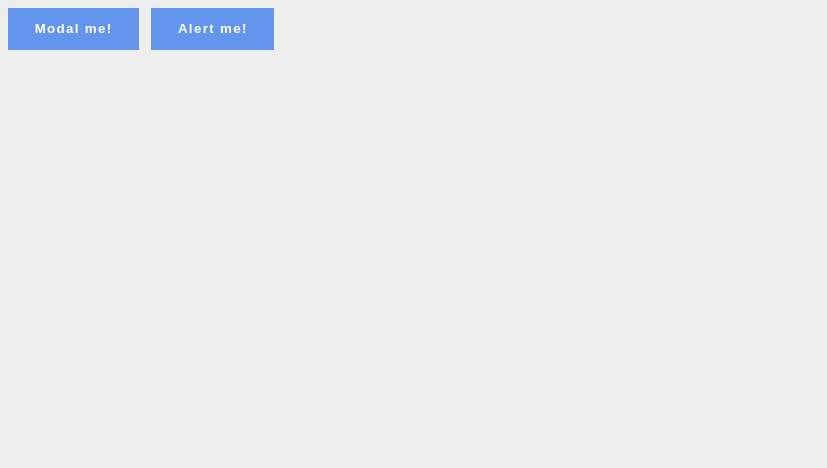
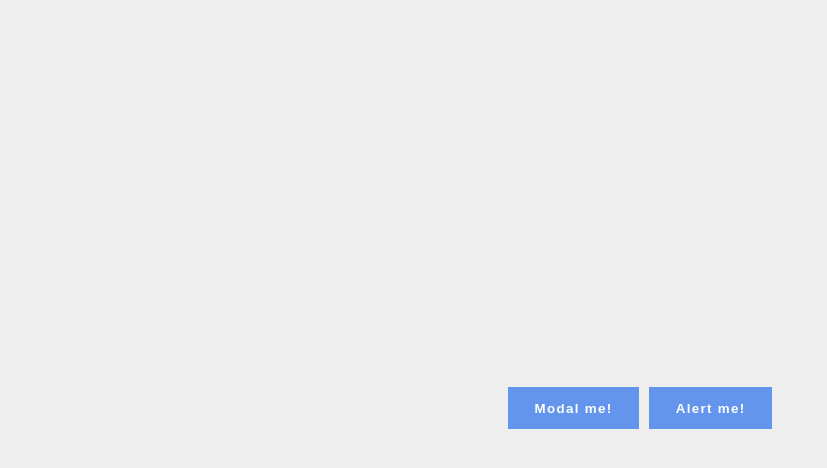
Before and after one commit to iwannabekoshka/modal-oop, a plain HTML site: page index.html in a window 1280 px wide. Shown: the whole page, without its empty margins (0-827 px from the left). Drawn offline with Linux system fonts and the light colour scheme.

Commit message:
Кнопки вызова окон в центр

```diff
--- a/css/style.css
+++ b/css/style.css
@@ -10,6 +10,24 @@ body {
 
     background-color: #eee;
 }
+
+.container {
+    width: 80%;
+    max-width: 120rem;
+    margin: 0 auto;
+}
+.h-100 {
+    height: 100vh;
+}
+.center {
+    display: flex;
+    align-items: center;
+    justify-content: center;
+}
+.btn + .btn {
+    margin-left: 1rem;
+}
+
 .btn {
     display: inline-block;
 
--- a/index.html
+++ b/index.html
@@ -12,7 +12,7 @@
 </head>
 <body>
 
-<div class="container">
+<div class="container center h-100">
     <button class="btn" id="btn-modal">Modal me!</button>
     <button class="btn" id="btn-alert">Alert me!</button>
 </div>
```
